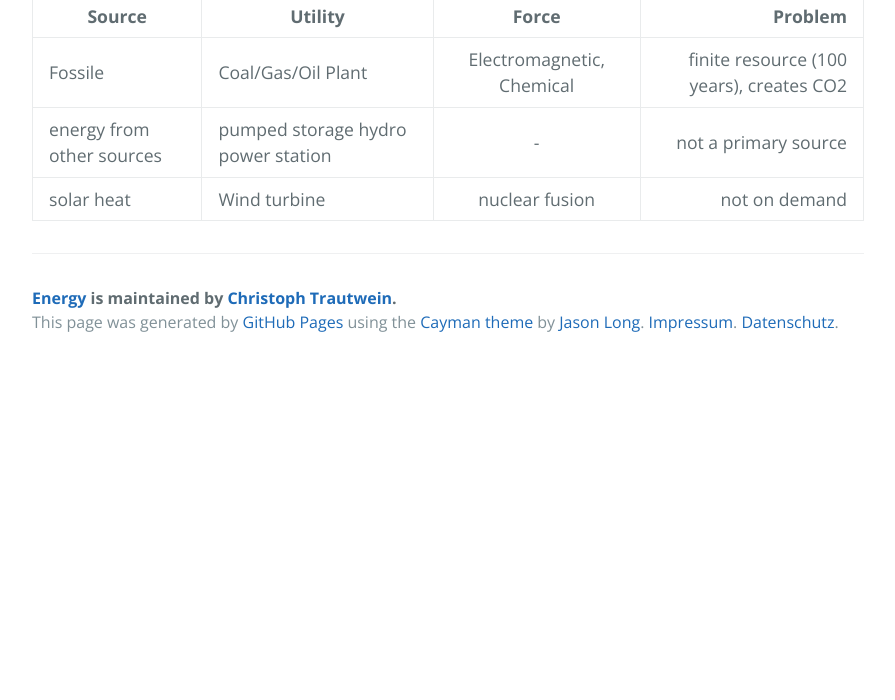
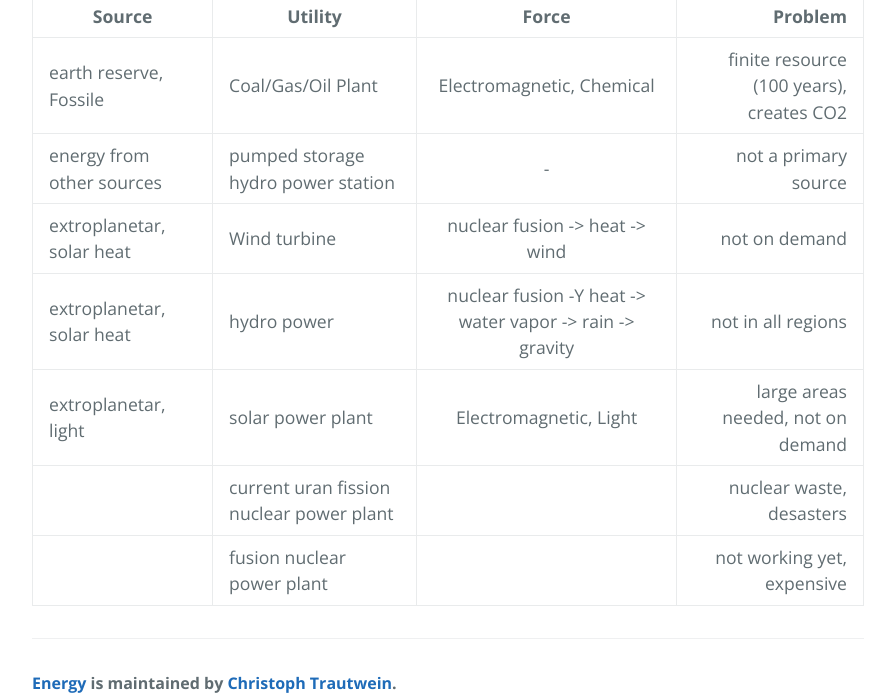
Before and after one commit to trautw/Energy, a Jekyll site: the page built from docs/_pages/04_physics.md, in a window 1280 px wide and 900 px high, scrolled down 1304 px, cut to the strip 200-900 px from the top of the window. Shown: the whole strip, without its empty margins (192-1087 px from the left). Built offline with Jekyll 4.4.1, drawn with Linux system fonts in a browser that asks for light colours; before the commit the page ends 1870 px from its top, so only the background shows below that.

Commit message:
Update 04_physics.md

```diff
--- a/docs/_pages/04_physics.md
+++ b/docs/_pages/04_physics.md
@@ -30,6 +30,10 @@ The forces are: (https://www.clearias.com/four-fundamental-forces-of-nature/)
 
 | Source | Utility        | Force           | Problem  |
 | --- | ------------- |:-------------:| -----:|
-| Fossile | Coal/Gas/Oil Plant | Electromagnetic, Chemical | finite resource (100 years), creates CO2  |
+| earth reserve, Fossile | Coal/Gas/Oil Plant | Electromagnetic, Chemical | finite resource (100 years), creates CO2  |
 | energy from other sources | pumped storage hydro power station | -  | not a primary source |
-| solar heat | Wind turbine | nuclear fusion | not on demand |
+| extroplanetar, solar heat | Wind turbine | nuclear fusion -> heat -> wind | not on demand |
+| extroplanetar, solar heat | hydro power | nuclear fusion -Y heat -> water vapor -> rain -> gravity | not in all regions |
+| extroplanetar, light | solar power plant | Electromagnetic, Light | large areas needed, not on demand |
+| | current uran fission nuclear power plant | | nuclear waste, desasters |
+| |fusion nuclear power plant | | not working yet, expensive |
```
